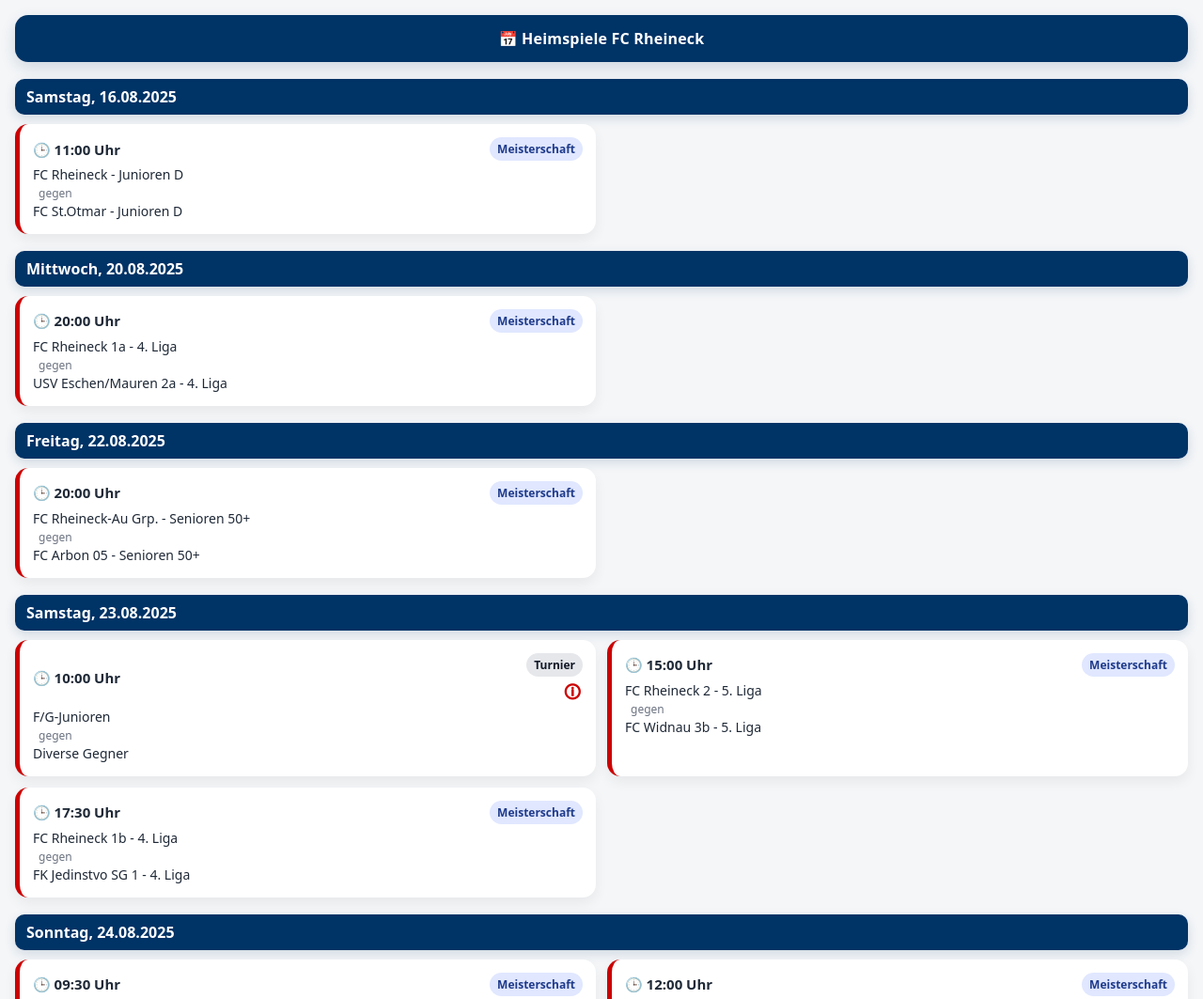
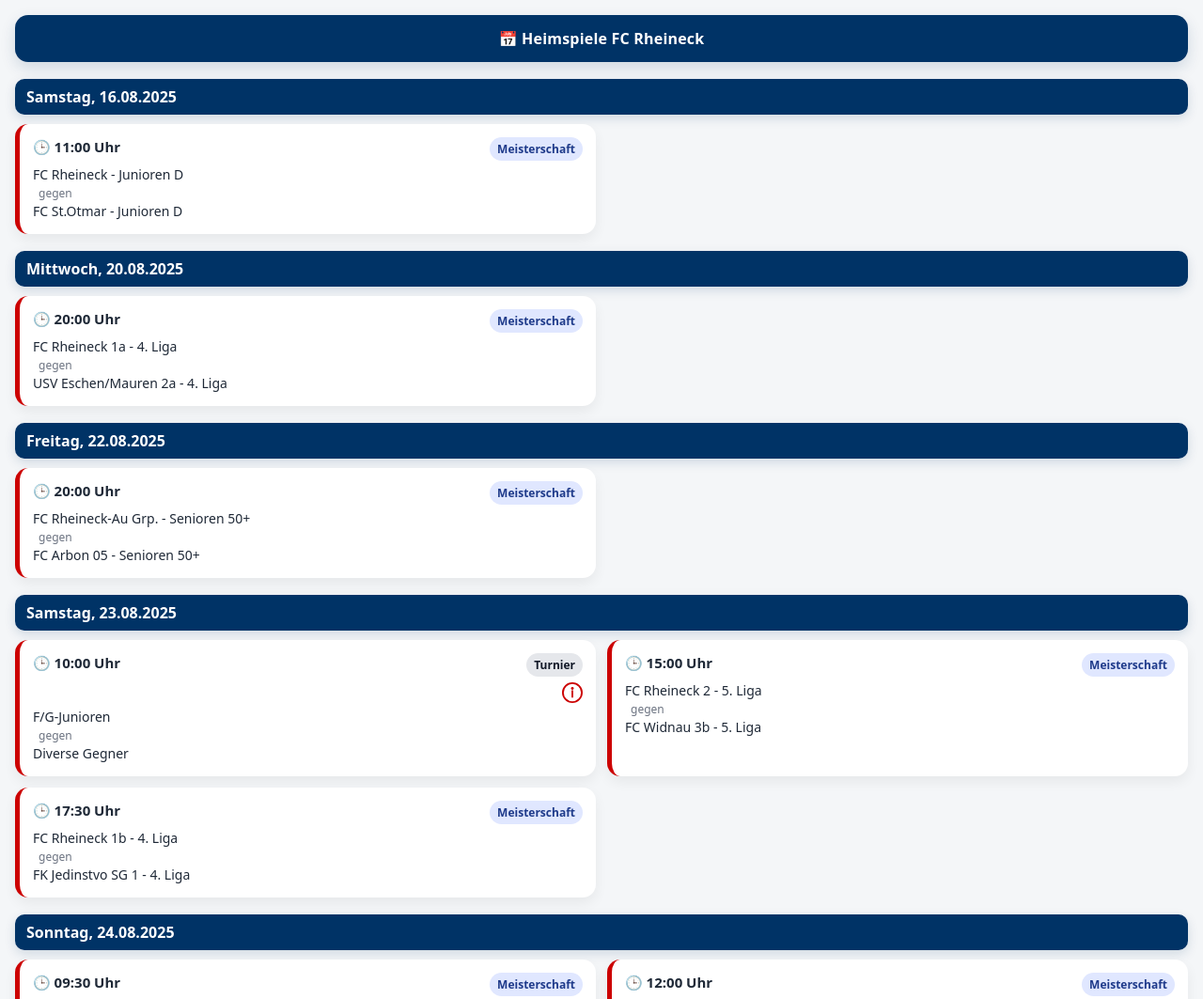
Before and after one commit to marsl21/heimspiele, a plain HTML site: page index.html in a window 1280 px wide. Shown: the top 1063 px of the page at 94% size. Drawn offline with Linux system fonts and the light colour scheme.

Commit message:
Add files via upload

```diff
--- a/index.html
+++ b/index.html
@@ -61,14 +61,19 @@
     }
     .card:active{ transform: scale(.995) }
     .top{
-      display:flex; align-items:center; justify-content:space-between; gap:8px;
+      display:flex; align-items:flex-start; justify-content:space-between; gap:8px;
       margin-bottom: 6px;
+    }
+    .left{
+      flex: 1 1 auto;
+      min-width: 0;
     }
     .right{
       display:flex; flex-direction:column; align-items:flex-end; gap:6px;
       margin-left: 8px;
+      flex: 0 0 auto;
     }
-    .time{ font-weight: 800; font-size: 15px; }
+    .time{ font-weight: 800; font-size: 15px; white-space:nowrap; }
     .badge{
       font-size: 12px;
       font-weight:700;
@@ -80,19 +85,6 @@
     }
     .badge.cup{ background: #fee2e2; color:#991b1b; }
     .badge.meister{ background: #e0e7ff; color:#1e3a8a; }
-    .info-btn{
-      appearance: none;
-      border: none;
-      background: transparent;
-      color: var(--rot);
-      font-weight: 800;
-      font-size: 18px;
-      line-height: 1;
-      cursor: pointer;
-      padding: 2px;
-      border-radius: 8px;
-    }
-    .info-btn:focus{ outline: 2px solid var(--ring); outline-offset: 2px; }
     .teams{
       line-height: 1.35;
       font-size: 14px;
@@ -118,6 +110,20 @@
       margin-top: 12px;
     }
     .loading{ opacity:.85 }
+
+    /* Info-Button als SVG */
+    .info-btn{
+      appearance: none;
+      border: none;
+      background: transparent;
+      padding: 0;
+      cursor: pointer;
+      line-height: 1;
+    }
+    .info-icon{
+      width: 22px; height: 22px;
+      display:block;
+    }
 
     /* Modal */
     .modal-backdrop{
@@ -173,10 +179,10 @@
 
   <script>
     const WTAG = ["Sonntag","Montag","Dienstag","Mittwoch","Donnerstag","Freitag","Samstag"];
-    const CSV_URL = "spiele.csv?v=" + Date.now(); // Cache-Busting
+    const CSV_URL = "spiele.csv?v=" + Date.now();
 
     function parseCsv(text){
-      text = text.replace(/^\uFEFF/, ""); // BOM entfernen
+      text = text.replace(/^\uFEFF/, "");
       const lines = text.trim().split(/\r?\n/);
       if (lines.length < 2) return [];
       const header = lines[0].split(";").map(s => s.trim());
@@ -187,9 +193,8 @@
         typ: col("Typ"),
         heim: col("Heimteam"),
         gast: col("Gastteam"),
-        info: col("Informationen") // darf -1 sein (optional)
+        info: (col("Informationen") !== -1 ? col("Informationen") : col("Info"))
       };
-      // Pflichtspalten prüfen
       for (const k of ["datum","zeit","typ","heim","gast"]){
         if (idx[k] < 0) throw new Error("Spalte fehlt: " + k);
       }
@@ -234,6 +239,14 @@
       return "badge";
     }
 
+    function svgInfo(){
+      return `<svg class="info-icon" viewBox="0 0 24 24" aria-hidden="true">
+        <circle cx="12" cy="12" r="11" fill="none" stroke="var(--rot)" stroke-width="2"/>
+        <line x1="12" y1="10" x2="12" y2="17" stroke="var(--rot)" stroke-width="2" stroke-linecap="round"/>
+        <circle cx="12" cy="7" r="1.6" fill="var(--rot)"/>
+      </svg>`;
+    }
+
     function render(rows){
       if (!rows.length){
         return '<div class="error">Keine Spiele in <code>spiele.csv</code> gefunden.</div>';
@@ -256,10 +269,10 @@
           const hasInfo = s.info && s.info.length > 0;
           html += `<article class="card" aria-label="Spiel ${s.heim} gegen ${s.gast} am ${d} um ${s.zeit}">
             <div class="top">
-              <div class="time">🕒 ${s.zeit} Uhr</div>
+              <div class="left"><div class="time">🕒 ${s.zeit} Uhr</div></div>
               <div class="right">
                 <span class="${badgeClass(s.typ)}">${s.typ || "Spiel"}</span>
-                ${hasInfo ? `<button class="info-btn" title="Info anzeigen" data-info="${s.info.replace(/"/g,'&quot;')}">🛈</button>` : ``}
+                ${hasInfo ? `<button class="info-btn" title="Info anzeigen" data-info="${s.info.replace(/"/g,'&quot;')}">${svgInfo()}</button>` : ``}
               </div>
             </div>
             <div class="teams">
@@ -275,7 +288,6 @@
     }
 
     // Modal Steuerung
-    const $backdrop = document.createElement("div");
     function attachModalHandlers(){
       const backdrop = document.getElementById("modalBackdrop");
       const body = document.getElementById("modalBody");
```
